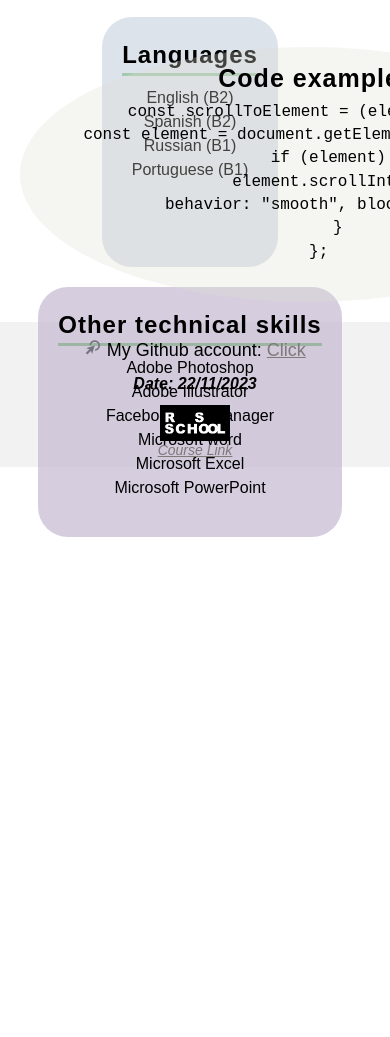
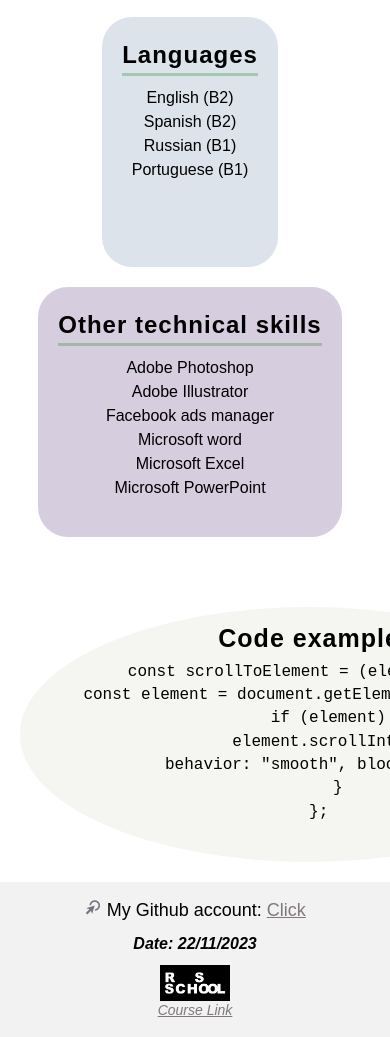
Before and after one commit to guranda26/rsschool-cv, a plain HTML site: page index.html in a window 390 px wide. Shown: the part 1889-2926 px from the top of the page. Before the commit the page ends 2446 px from the top, so only its background shows below. Drawn offline with nearby package versions, Linux system fonts and the light colour scheme.

Commit message:
fix: change layout for responsiveness

```diff
--- a/index.html
+++ b/index.html
@@ -178,6 +178,7 @@
       </article>
     </main>
     <footer>
+      <section>
         <span class="material-symbols-outlined click"> right_click </span>
         <span class="github-link">My Github account: </span
         ><a class="github-link" href="https://github.com/guranda26">Click</a>
@@ -186,6 +187,7 @@
           <img src="./image/rsSchoolLogo.png" alt=" Rs School - course logo" />
           <figcaption><a href="https://rs.school/">Course Link</a></figcaption>
         </figure>
+      </section>
     </footer>
   </body>
 </html>
--- a/style.css
+++ b/style.css
@@ -4,7 +4,7 @@
   padding: 0;
 }
 body {
-  font-family: "cursive", "arial", sans-serif;
+  font-family: "arial", sans-serif;
   text-align: center;
 }
 
@@ -229,7 +229,7 @@ h2 {
   margin-bottom: 8px;
 }
 .skills {
-  height: 250px;
+  min-height: 250px;
   margin-bottom: 50px;
 }
 .skills section {
@@ -238,7 +238,7 @@ h2 {
   margin-right: 30px;
   line-height: 1.5;
   padding: 20px;
-  height: inherit;
+  height: 250px;
 }
 
 .skills h2 {
@@ -292,7 +292,9 @@ footer {
   text-align: center;
   line-height: 2;
 }
-
+footer section {
+  display: block;
+}
 footer .click {
   font-size: 21px;
   vertical-align: baseline;
```
Lines whose indentation alone changed are shown as unchanged.
